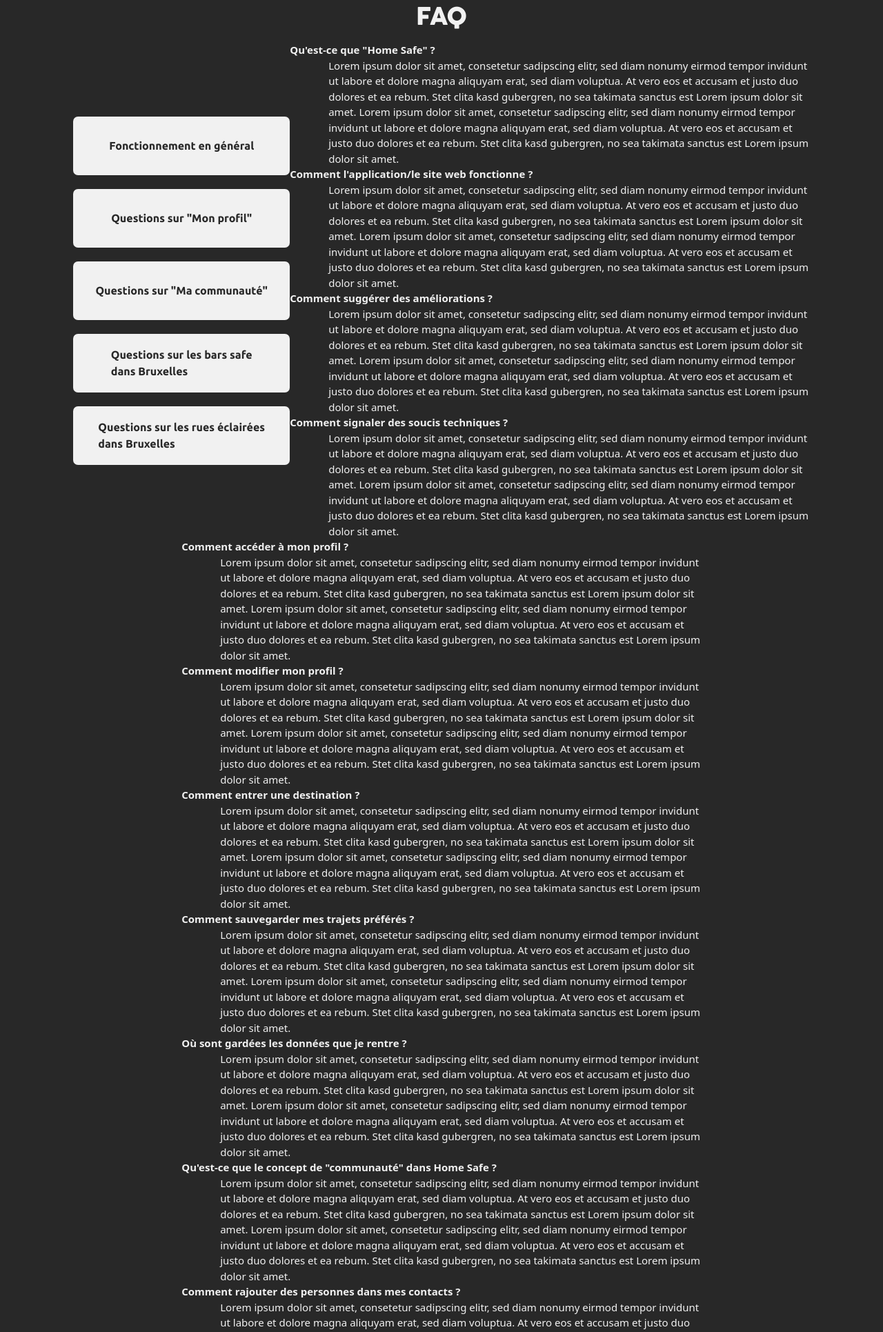
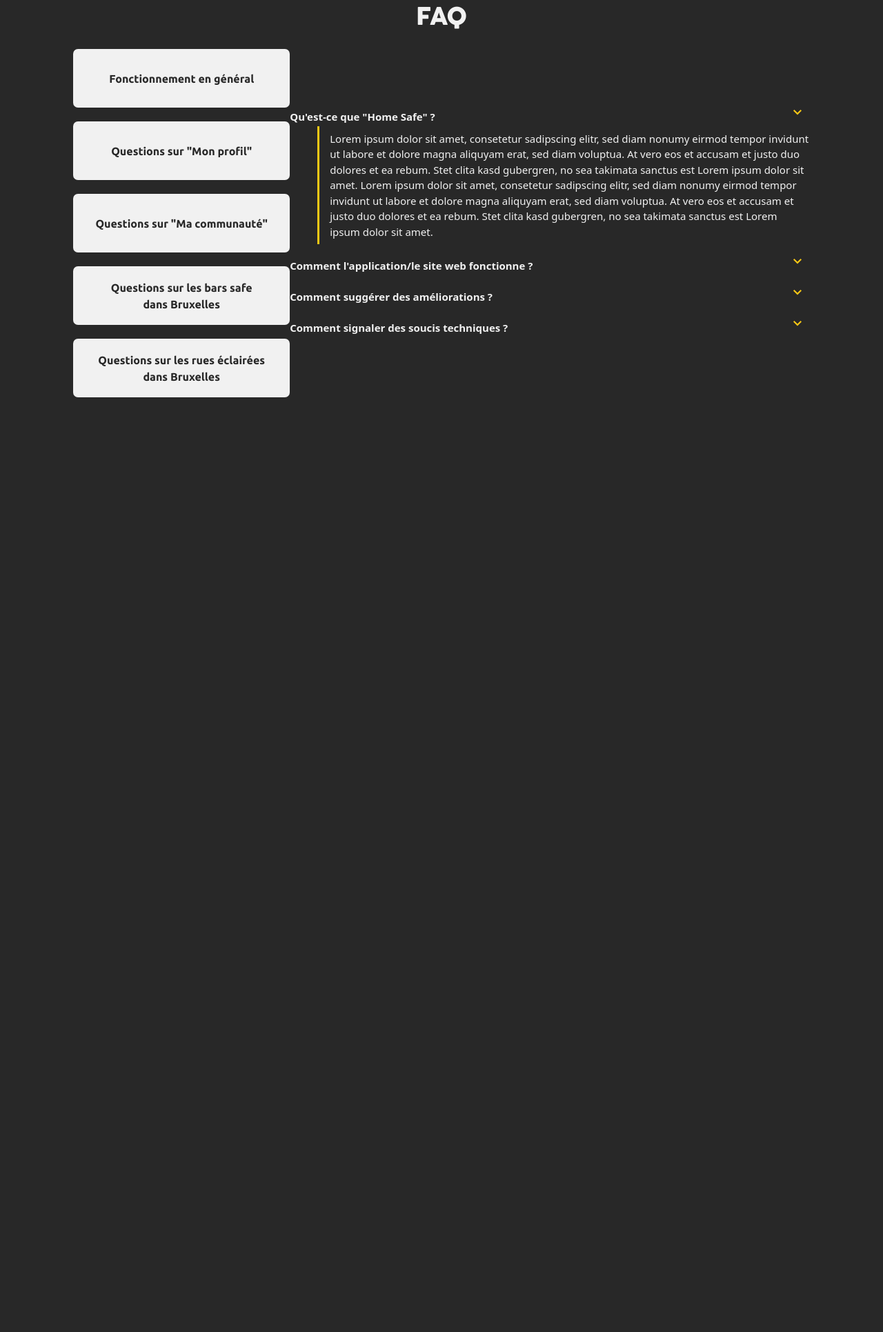
Before and after one commit to Lison-creator/home_safe, a PHP site: template view/page/faq.php in a window 1280 px wide. Shown: the part 24-1955 px from the top of the page at 69% size. After the commit the page ends 600 px from the top, so only its background shows below. Run offline with PHP 8.4, Linux system fonts and the light colour scheme; the template is opened without the code that fills it, so the values that code supplies are empty.

Commit message:
update FAQ css Maureen

```diff
--- a/public/css/faq.css
+++ b/public/css/faq.css
@@ -1,7 +1,6 @@
 /* Barre noire en haut avec le logo + titre de la page */
 
 .barreHaut {
-    width: 100%;
     height: 85px;
     background-color: #282828;
 }
@@ -28,6 +27,7 @@ aside {
     display: flex;
     flex-direction: column;
     align-items: center;
+    text-align: center;
 }
 
 aside .blocCategories {
@@ -44,6 +44,11 @@ aside .blocCategories {
     margin: 10px;
 }
 
+aside .blocCategories:hover {
+    background-color: #95509B;
+    color: #F1F1F1;
+}
+
 /* Sections avec textes */
 
 section {
@@ -52,10 +57,26 @@ section {
     flex-wrap: wrap;
 }
 
+section article {
+    width: 100%;
+    display: flex;
+    justify-content: space-between;
+    padding: 10px 0px 10px 0px;
+    flex-wrap: wrap;
+}
+
 section article .titreQuestion {
     font-weight: bold;
 }
 
 section article .reponse {
-    margin-left: 56px;
+    margin-left: 40px;
+    padding: 7px 0px 7px 15px;
+    border-left: 3px solid #FAC815;
 }
+
+/* Sections cachées */
+
+.hidden {
+    display: none;
+}
--- a/view/page/faq.php
+++ b/view/page/faq.php
@@ -1,87 +1,100 @@
 <!-- TODO Ajouter le menu déroulant en bas à gauche -->
 
-<div class="barreHaut"> <!-- Barre noire en haut avec le logo + titre de la page -->
+<div class="col-12 barreHaut"> <!-- Barre noire en haut avec le logo + titre de la page -->
     <img src="" alt="logo">
     <div class="titrePages">FAQ</div>
 </div>
 
 <div class="container-fluid"> <!-- Container avec tout le contenu -->
-
     <aside> <!-- Blocs cliquables avec les categories de questions, qui font apparaitre/disparaitre le texte à droite -->
-        <div class="blocCategories fonctionnementGeneral">Fonctionnement en général</div>
-        <div class="blocCategories questionMonProfil">Questions sur "Mon profil"</div>
-        <div class="blocCategories questionMaCommunaute">Questions sur "Ma communauté"</div>
-        <div class="blocCategories questionBarSafe">Questions sur les bars safe<br>dans Bruxelles</div>
-        <div class="blocCategories questionRues">Questions sur les rues éclairées<br>dans Bruxelles</div>
+        <div class="blocCategories">Fonctionnement en général</div>
+        <div class="blocCategories">Questions sur "Mon profil"</div>
+        <div class="blocCategories">Questions sur "Ma communauté"</div>
+        <div class="blocCategories">Questions sur les bars safe<br>dans Bruxelles</div>
+        <div class="blocCategories">Questions sur les rues éclairées<br>dans Bruxelles</div>
     </aside>
 
     <section class="fonctionnementGeneral"> <!-- Textes: Questions avec les réponses, par catégorie: Général -->
         <article>
             <div class="titreQuestion">Qu'est-ce que "Home Safe" ?</div>
+            <div class="flecheDescend"><svg width="24" height="24" viewBox="0 0 24 24"><path d="M10.59,0,6,4.574,1.41,0,0,1.408,6,7.4l6-5.992Z" fill="#fac815"/></svg></div>
             <div class="reponse">Lorem ipsum dolor sit amet, consetetur sadipscing elitr, sed diam nonumy eirmod tempor invidunt ut labore et dolore magna aliquyam erat, sed diam voluptua. At vero eos et accusam et justo duo dolores et ea rebum. Stet clita kasd gubergren, no sea takimata sanctus est Lorem ipsum dolor sit amet. Lorem ipsum dolor sit amet, consetetur sadipscing elitr, sed diam nonumy eirmod tempor invidunt ut labore et dolore magna aliquyam erat, sed diam voluptua. At vero eos et accusam et justo duo dolores et ea rebum. Stet clita kasd gubergren, no sea takimata sanctus est Lorem ipsum dolor sit amet.</div>
         </article>
         <article>
             <div class="titreQuestion">Comment l'application/le site web fonctionne ?</div>
+            <div class="flecheDescend"><svg width="24" height="24" viewBox="0 0 24 24"><path d="M10.59,0,6,4.574,1.41,0,0,1.408,6,7.4l6-5.992Z" fill="#fac815"/></svg></div>
+            <div class="reponse hidden">Lorem ipsum dolor sit amet, consetetur sadipscing elitr, sed diam nonumy eirmod tempor invidunt ut labore et dolore magna aliquyam erat, sed diam voluptua. At vero eos et accusam et justo duo dolores et ea rebum. Stet clita kasd gubergren, no sea takimata sanctus est Lorem ipsum dolor sit amet. Lorem ipsum dolor sit amet, consetetur sadipscing elitr, sed diam nonumy eirmod tempor invidunt ut labore et dolore magna aliquyam erat, sed diam voluptua. At vero eos et accusam et justo duo dolores et ea rebum. Stet clita kasd gubergren, no sea takimata sanctus est Lorem ipsum dolor sit amet.</div>
+        </article>
+        <article>
+            <div class="titreQuestion">Comment suggérer des améliorations ?</div>
+            <div class="flecheDescend"><svg width="24" height="24" viewBox="0 0 24 24"><path d="M10.59,0,6,4.574,1.41,0,0,1.408,6,7.4l6-5.992Z" fill="#fac815"/></svg></div>
+            <div class="reponse hidden">Lorem ipsum dolor sit amet, consetetur sadipscing elitr, sed diam nonumy eirmod tempor invidunt ut labore et dolore magna aliquyam erat, sed diam voluptua. At vero eos et accusam et justo duo dolores et ea rebum. Stet clita kasd gubergren, no sea takimata sanctus est Lorem ipsum dolor sit amet. Lorem ipsum dolor sit amet, consetetur sadipscing elitr, sed diam nonumy eirmod tempor invidunt ut labore et dolore magna aliquyam erat, sed diam voluptua. At vero eos et accusam et justo duo dolores et ea rebum. Stet clita kasd gubergren, no sea takimata sanctus est Lorem ipsum dolor sit amet.</div>
+        </article>
+        <article>
+            <div class="titreQuestion">Comment signaler des soucis techniques ?</div>
+            <div class="flecheDescend"><svg width="24" height="24" viewBox="0 0 24 24"><path d="M10.59,0,6,4.574,1.41,0,0,1.408,6,7.4l6-5.992Z" fill="#fac815"/></svg></div>
+            <div class="reponse hidden">Lorem ipsum dolor sit amet, consetetur sadipscing elitr, sed diam nonumy eirmod tempor invidunt ut labore et dolore magna aliquyam erat, sed diam voluptua. At vero eos et accusam et justo duo dolores et ea rebum. Stet clita kasd gubergren, no sea takimata sanctus est Lorem ipsum dolor sit amet. Lorem ipsum dolor sit amet, consetetur sadipscing elitr, sed diam nonumy eirmod tempor invidunt ut labore et dolore magna aliquyam erat, sed diam voluptua. At vero eos et accusam et justo duo dolores et ea rebum. Stet clita kasd gubergren, no sea takimata sanctus est Lorem ipsum dolor sit amet.</div>
+        </article>
+    </section>
+
+    <section class="questionMonProfil hidden"> <!-- Textes: Questions avec les réponses, par catégorie : Mon Profil -->
+        <article>
+            <div class="titreQuestion">Comment accéder à mon profil ?</div>
+            <div class="flecheDescend"><svg width="24" height="24" viewBox="0 0 24 24"><path d="M10.59,0,6,4.574,1.41,0,0,1.408,6,7.4l6-5.992Z" fill="#fac815"/></svg></div>
             <div class="reponse">Lorem ipsum dolor sit amet, consetetur sadipscing elitr, sed diam nonumy eirmod tempor invidunt ut labore et dolore magna aliquyam erat, sed diam voluptua. At vero eos et accusam et justo duo dolores et ea rebum. Stet clita kasd gubergren, no sea takimata sanctus est Lorem ipsum dolor sit amet. Lorem ipsum dolor sit amet, consetetur sadipscing elitr, sed diam nonumy eirmod tempor invidunt ut labore et dolore magna aliquyam erat, sed diam voluptua. At vero eos et accusam et justo duo dolores et ea rebum. Stet clita kasd gubergren, no sea takimata sanctus est Lorem ipsum dolor sit amet.</div>
         </article>
         <article>
-            <div class="titreQuestion">Comment suggérer des améliorations ?</div>
+            <div class="titreQuestion">Comment modifier mon profil ?</div>
+            <div class="flecheDescend"><svg width="24" height="24" viewBox="0 0 24 24"><path d="M10.59,0,6,4.574,1.41,0,0,1.408,6,7.4l6-5.992Z" fill="#fac815"/></svg></div>
             <div class="reponse">Lorem ipsum dolor sit amet, consetetur sadipscing elitr, sed diam nonumy eirmod tempor invidunt ut labore et dolore magna aliquyam erat, sed diam voluptua. At vero eos et accusam et justo duo dolores et ea rebum. Stet clita kasd gubergren, no sea takimata sanctus est Lorem ipsum dolor sit amet. Lorem ipsum dolor sit amet, consetetur sadipscing elitr, sed diam nonumy eirmod tempor invidunt ut labore et dolore magna aliquyam erat, sed diam voluptua. At vero eos et accusam et justo duo dolores et ea rebum. Stet clita kasd gubergren, no sea takimata sanctus est Lorem ipsum dolor sit amet.</div>
         </article>
         <article>
-            <div class="titreQuestion">Comment signaler des soucis techniques ?</div>
+            <div class="titreQuestion">Comment entrer une destination ?</div>
+            <div class="flecheDescend"><svg width="24" height="24" viewBox="0 0 24 24"><path d="M10.59,0,6,4.574,1.41,0,0,1.408,6,7.4l6-5.992Z" fill="#fac815"/></svg></div>
+            <div class="reponse">Lorem ipsum dolor sit amet, consetetur sadipscing elitr, sed diam nonumy eirmod tempor invidunt ut labore et dolore magna aliquyam erat, sed diam voluptua. At vero eos et accusam et justo duo dolores et ea rebum. Stet clita kasd gubergren, no sea takimata sanctus est Lorem ipsum dolor sit amet. Lorem ipsum dolor sit amet, consetetur sadipscing elitr, sed diam nonumy eirmod tempor invidunt ut labore et dolore magna aliquyam erat, sed diam voluptua. At vero eos et accusam et justo duo dolores et ea rebum. Stet clita kasd gubergren, no sea takimata sanctus est Lorem ipsum dolor sit amet.</div>
+        </article>
+        <article>
+            <div class="titreQuestion">Comment sauvegarder mes trajets préférés ?</div>
+            <div class="flecheDescend"><svg width="24" height="24" viewBox="0 0 24 24"><path d="M10.59,0,6,4.574,1.41,0,0,1.408,6,7.4l6-5.992Z" fill="#fac815"/></svg></div>
+            <div class="reponse">Lorem ipsum dolor sit amet, consetetur sadipscing elitr, sed diam nonumy eirmod tempor invidunt ut labore et dolore magna aliquyam erat, sed diam voluptua. At vero eos et accusam et justo duo dolores et ea rebum. Stet clita kasd gubergren, no sea takimata sanctus est Lorem ipsum dolor sit amet. Lorem ipsum dolor sit amet, consetetur sadipscing elitr, sed diam nonumy eirmod tempor invidunt ut labore et dolore magna aliquyam erat, sed diam voluptua. At vero eos et accusam et justo duo dolores et ea rebum. Stet clita kasd gubergren, no sea takimata sanctus est Lorem ipsum dolor sit amet.</div>
+        </article>
+        <article>
+            <div class="titreQuestion">Où sont gardées les données que je rentre ?</div>
+            <div class="flecheDescend"><svg width="24" height="24" viewBox="0 0 24 24"><path d="M10.59,0,6,4.574,1.41,0,0,1.408,6,7.4l6-5.992Z" fill="#fac815"/></svg></div>
             <div class="reponse">Lorem ipsum dolor sit amet, consetetur sadipscing elitr, sed diam nonumy eirmod tempor invidunt ut labore et dolore magna aliquyam erat, sed diam voluptua. At vero eos et accusam et justo duo dolores et ea rebum. Stet clita kasd gubergren, no sea takimata sanctus est Lorem ipsum dolor sit amet. Lorem ipsum dolor sit amet, consetetur sadipscing elitr, sed diam nonumy eirmod tempor invidunt ut labore et dolore magna aliquyam erat, sed diam voluptua. At vero eos et accusam et justo duo dolores et ea rebum. Stet clita kasd gubergren, no sea takimata sanctus est Lorem ipsum dolor sit amet.</div>
         </article>
     </section>
 
-    <section class="questionMonProfil"> <!-- Textes: Questions avec les réponses, par catégorie : Mon Profil -->
+    <section class="questionMaCommunaute hidden"> <!-- Textes: Questions avec les réponses, par catégorie: Ma communauté -->
         <article>
-            <div class="titreQuestion">Comment accéder à mon profil ?</div>
+            <div class="titreQuestion">Qu'est-ce que le concept de "communauté" dans Home Safe ?</div>
+            <div class="flecheDescend"><svg width="24" height="24" viewBox="0 0 24 24"><path d="M10.59,0,6,4.574,1.41,0,0,1.408,6,7.4l6-5.992Z" fill="#fac815"/></svg></div>
             <div class="reponse">Lorem ipsum dolor sit amet, consetetur sadipscing elitr, sed diam nonumy eirmod tempor invidunt ut labore et dolore magna aliquyam erat, sed diam voluptua. At vero eos et accusam et justo duo dolores et ea rebum. Stet clita kasd gubergren, no sea takimata sanctus est Lorem ipsum dolor sit amet. Lorem ipsum dolor sit amet, consetetur sadipscing elitr, sed diam nonumy eirmod tempor invidunt ut labore et dolore magna aliquyam erat, sed diam voluptua. At vero eos et accusam et justo duo dolores et ea rebum. Stet clita kasd gubergren, no sea takimata sanctus est Lorem ipsum dolor sit amet.</div>
         </article>
         <article>
-            <div class="titreQuestion">Comment modifier mon profil ?</div>
+            <div class="titreQuestion">Comment rajouter des personnes dans mes contacts ?</div>
+            <div class="flecheDescend"><svg width="24" height="24" viewBox="0 0 24 24"><path d="M10.59,0,6,4.574,1.41,0,0,1.408,6,7.4l6-5.992Z" fill="#fac815"/></svg></div>
             <div class="reponse">Lorem ipsum dolor sit amet, consetetur sadipscing elitr, sed diam nonumy eirmod tempor invidunt ut labore et dolore magna aliquyam erat, sed diam voluptua. At vero eos et accusam et justo duo dolores et ea rebum. Stet clita kasd gubergren, no sea takimata sanctus est Lorem ipsum dolor sit amet. Lorem ipsum dolor sit amet, consetetur sadipscing elitr, sed diam nonumy eirmod tempor invidunt ut labore et dolore magna aliquyam erat, sed diam voluptua. At vero eos et accusam et justo duo dolores et ea rebum. Stet clita kasd gubergren, no sea takimata sanctus est Lorem ipsum dolor sit amet.</div>
         </article>
         <article>
-            <div class="titreQuestion">Comment entrer une destination ?</div>
-            <div class="reponse">Lorem ipsum dolor sit amet, consetetur sadipscing elitr, sed diam nonumy eirmod tempor invidunt ut labore et dolore magna aliquyam erat, sed diam voluptua. At vero eos et accusam et justo duo dolores et ea rebum. Stet clita kasd gubergren, no sea takimata sanctus est Lorem ipsum dolor sit amet. Lorem ipsum dolor sit amet, consetetur sadipscing elitr, sed diam nonumy eirmod tempor invidunt ut labore et dolore magna aliquyam erat, sed diam voluptua. At vero eos et accusam et justo duo dolores et ea rebum. Stet clita kasd gubergren, no sea takimata sanctus est Lorem ipsum dolor sit amet.</div>
-        </article>
-        <article>
-            <div class="titreQuestion">Comment sauvegarder mes trajets préférés ?</div>
-            <div class="reponse">Lorem ipsum dolor sit amet, consetetur sadipscing elitr, sed diam nonumy eirmod tempor invidunt ut labore et dolore magna aliquyam erat, sed diam voluptua. At vero eos et accusam et justo duo dolores et ea rebum. Stet clita kasd gubergren, no sea takimata sanctus est Lorem ipsum dolor sit amet. Lorem ipsum dolor sit amet, consetetur sadipscing elitr, sed diam nonumy eirmod tempor invidunt ut labore et dolore magna aliquyam erat, sed diam voluptua. At vero eos et accusam et justo duo dolores et ea rebum. Stet clita kasd gubergren, no sea takimata sanctus est Lorem ipsum dolor sit amet.</div>
-        </article>
-        <article>
-            <div class="titreQuestion">Où sont gardées les données que je rentre ?</div>
+            <div class="titreQuestion">Comment accepter un nouveau contact dans ma communauté ?</div>
+            <div class="flecheDescend"><svg width="24" height="24" viewBox="0 0 24 24"><path d="M10.59,0,6,4.574,1.41,0,0,1.408,6,7.4l6-5.992Z" fill="#fac815"/></svg></div>
             <div class="reponse">Lorem ipsum dolor sit amet, consetetur sadipscing elitr, sed diam nonumy eirmod tempor invidunt ut labore et dolore magna aliquyam erat, sed diam voluptua. At vero eos et accusam et justo duo dolores et ea rebum. Stet clita kasd gubergren, no sea takimata sanctus est Lorem ipsum dolor sit amet. Lorem ipsum dolor sit amet, consetetur sadipscing elitr, sed diam nonumy eirmod tempor invidunt ut labore et dolore magna aliquyam erat, sed diam voluptua. At vero eos et accusam et justo duo dolores et ea rebum. Stet clita kasd gubergren, no sea takimata sanctus est Lorem ipsum dolor sit amet.</div>
         </article>
     </section>
 
-    <section class="questionMaCommunaute"> <!-- Textes: Questions avec les réponses, par catégorie: Ma communauté -->
+    <section class="questionBarSafe hidden"> <!-- Textes: Questions avec les réponses, par catégorie: Bars -->
         <article>
-            <div class="titreQuestion">Qu'est-ce que le concept de "communauté" dans Home Safe ?</div>
-            <div class="reponse">Lorem ipsum dolor sit amet, consetetur sadipscing elitr, sed diam nonumy eirmod tempor invidunt ut labore et dolore magna aliquyam erat, sed diam voluptua. At vero eos et accusam et justo duo dolores et ea rebum. Stet clita kasd gubergren, no sea takimata sanctus est Lorem ipsum dolor sit amet. Lorem ipsum dolor sit amet, consetetur sadipscing elitr, sed diam nonumy eirmod tempor invidunt ut labore et dolore magna aliquyam erat, sed diam voluptua. At vero eos et accusam et justo duo dolores et ea rebum. Stet clita kasd gubergren, no sea takimata sanctus est Lorem ipsum dolor sit amet.</div>
-        </article>
-        <article>
-            <div class="titreQuestion">Comment rajouter des personnes dans mes contacts ?</div>
-            <div class="reponse">Lorem ipsum dolor sit amet, consetetur sadipscing elitr, sed diam nonumy eirmod tempor invidunt ut labore et dolore magna aliquyam erat, sed diam voluptua. At vero eos et accusam et justo duo dolores et ea rebum. Stet clita kasd gubergren, no sea takimata sanctus est Lorem ipsum dolor sit amet. Lorem ipsum dolor sit amet, consetetur sadipscing elitr, sed diam nonumy eirmod tempor invidunt ut labore et dolore magna aliquyam erat, sed diam voluptua. At vero eos et accusam et justo duo dolores et ea rebum. Stet clita kasd gubergren, no sea takimata sanctus est Lorem ipsum dolor sit amet.</div>
-        </article>
-        <article>
-            <div class="titreQuestion">Comment accepter un nouveau contact dans ma communauté ?</div>
+            <div class="titreQuestion">Comment suggérer des bars considérés comme sécure ?</div>
+            <div class="flecheDescend"><svg width="24" height="24" viewBox="0 0 24 24"><path d="M10.59,0,6,4.574,1.41,0,0,1.408,6,7.4l6-5.992Z" fill="#fac815"/></svg></div>
             <div class="reponse">Lorem ipsum dolor sit amet, consetetur sadipscing elitr, sed diam nonumy eirmod tempor invidunt ut labore et dolore magna aliquyam erat, sed diam voluptua. At vero eos et accusam et justo duo dolores et ea rebum. Stet clita kasd gubergren, no sea takimata sanctus est Lorem ipsum dolor sit amet. Lorem ipsum dolor sit amet, consetetur sadipscing elitr, sed diam nonumy eirmod tempor invidunt ut labore et dolore magna aliquyam erat, sed diam voluptua. At vero eos et accusam et justo duo dolores et ea rebum. Stet clita kasd gubergren, no sea takimata sanctus est Lorem ipsum dolor sit amet.</div>
         </article>
     </section>
 
-    <section class="questionBarSafe"> <!-- Textes: Questions avec les réponses, par catégorie: Bars -->
-        <article>
-            <div class="titreQuestion">Comment suggérer des bars considérés comme sécure ?</div>
-            <div class="reponse">Lorem ipsum dolor sit amet, consetetur sadipscing elitr, sed diam nonumy eirmod tempor invidunt ut labore et dolore magna aliquyam erat, sed diam voluptua. At vero eos et accusam et justo duo dolores et ea rebum. Stet clita kasd gubergren, no sea takimata sanctus est Lorem ipsum dolor sit amet. Lorem ipsum dolor sit amet, consetetur sadipscing elitr, sed diam nonumy eirmod tempor invidunt ut labore et dolore magna aliquyam erat, sed diam voluptua. At vero eos et accusam et justo duo dolores et ea rebum. Stet clita kasd gubergren, no sea takimata sanctus est Lorem ipsum dolor sit amet.</div>
-        </article>
-    </section>
-
-    <section class="questionBarSafe"> <!-- Textes: Questions avec les réponses, par catégorie: Rues -->
+    <section class="questionBarSafe hidden"> <!-- Textes: Questions avec les réponses, par catégorie: Rues -->
         <article>
             <div class="titreQuestion">Comment suggérer des rues considérés comme sécure ?</div>
+            <div class="flecheDescend"><svg width="24" height="24" viewBox="0 0 24 24"><path d="M10.59,0,6,4.574,1.41,0,0,1.408,6,7.4l6-5.992Z" fill="#fac815"/></svg></div>
             <div class="reponse">Lorem ipsum dolor sit amet, consetetur sadipscing elitr, sed diam nonumy eirmod tempor invidunt ut labore et dolore magna aliquyam erat, sed diam voluptua. At vero eos et accusam et justo duo dolores et ea rebum. Stet clita kasd gubergren, no sea takimata sanctus est Lorem ipsum dolor sit amet. Lorem ipsum dolor sit amet, consetetur sadipscing elitr, sed diam nonumy eirmod tempor invidunt ut labore et dolore magna aliquyam erat, sed diam voluptua. At vero eos et accusam et justo duo dolores et ea rebum. Stet clita kasd gubergren, no sea takimata sanctus est Lorem ipsum dolor sit amet.</div>
         </article>
     </section>
```
